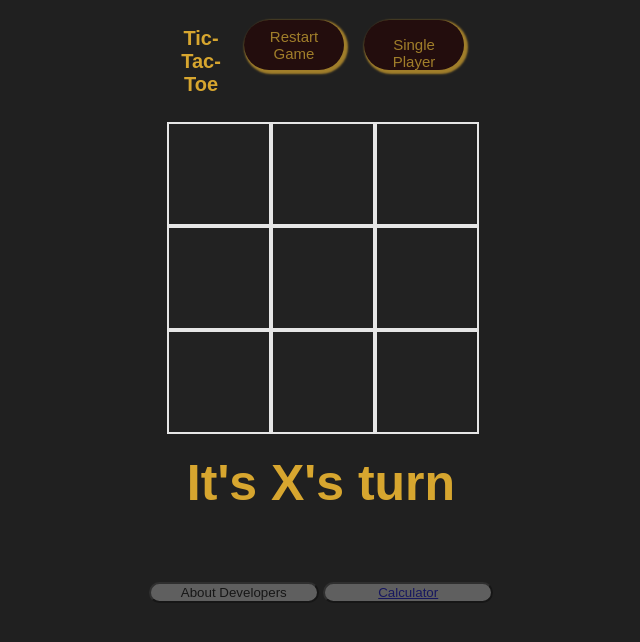
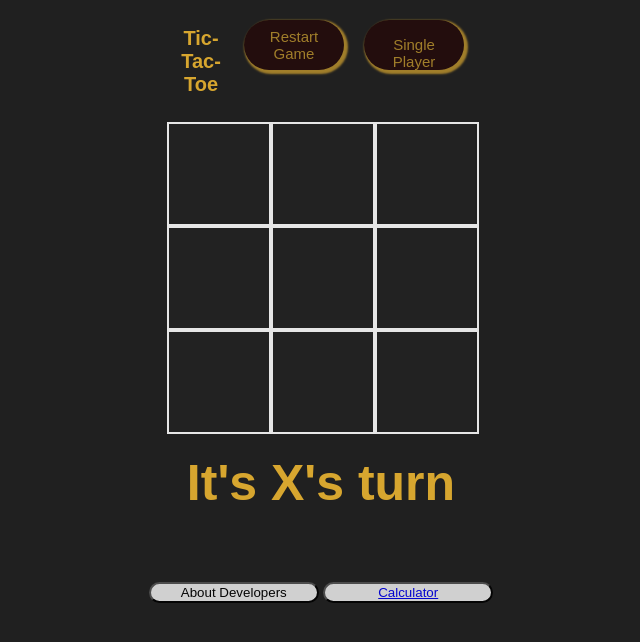
Before and after one commit to Gurneet-singhh/-Tic-Tac-Toe, a plain HTML site: page index.html in a window 1280 px wide. Shown: the whole page, without its empty margins (319-959 px from the left). Drawn offline with Linux system fonts and the light colour scheme.

Commit message:
Update style.css

```diff
--- a/style.css
+++ b/style.css
@@ -19,7 +19,7 @@ header {
     margin-top: 50px;
     width: 170px;
     border-radius: 70px;
-    opacity: .30;
+    opacity: .85;
     /* background-color:  rgb(101, 101, 101); */
     /* background: transparent ; */
   }
```
